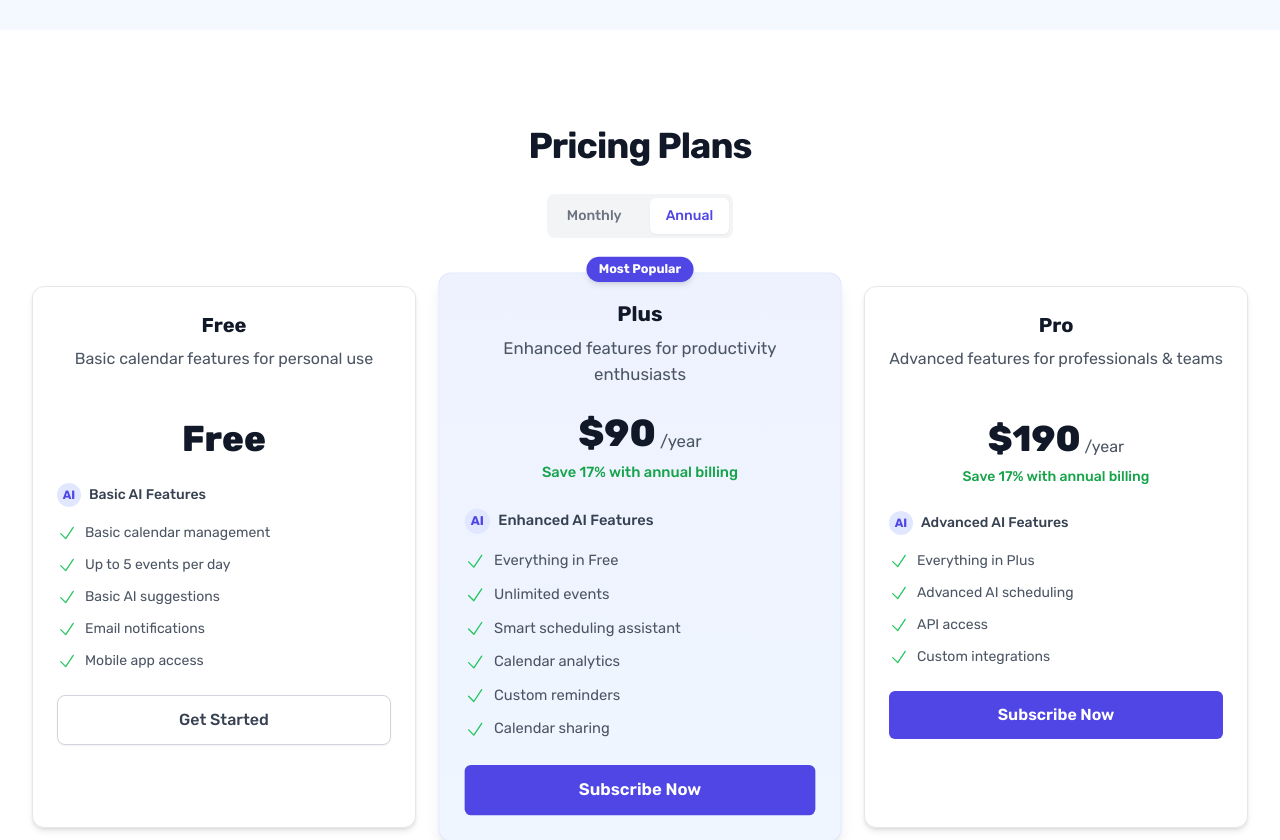
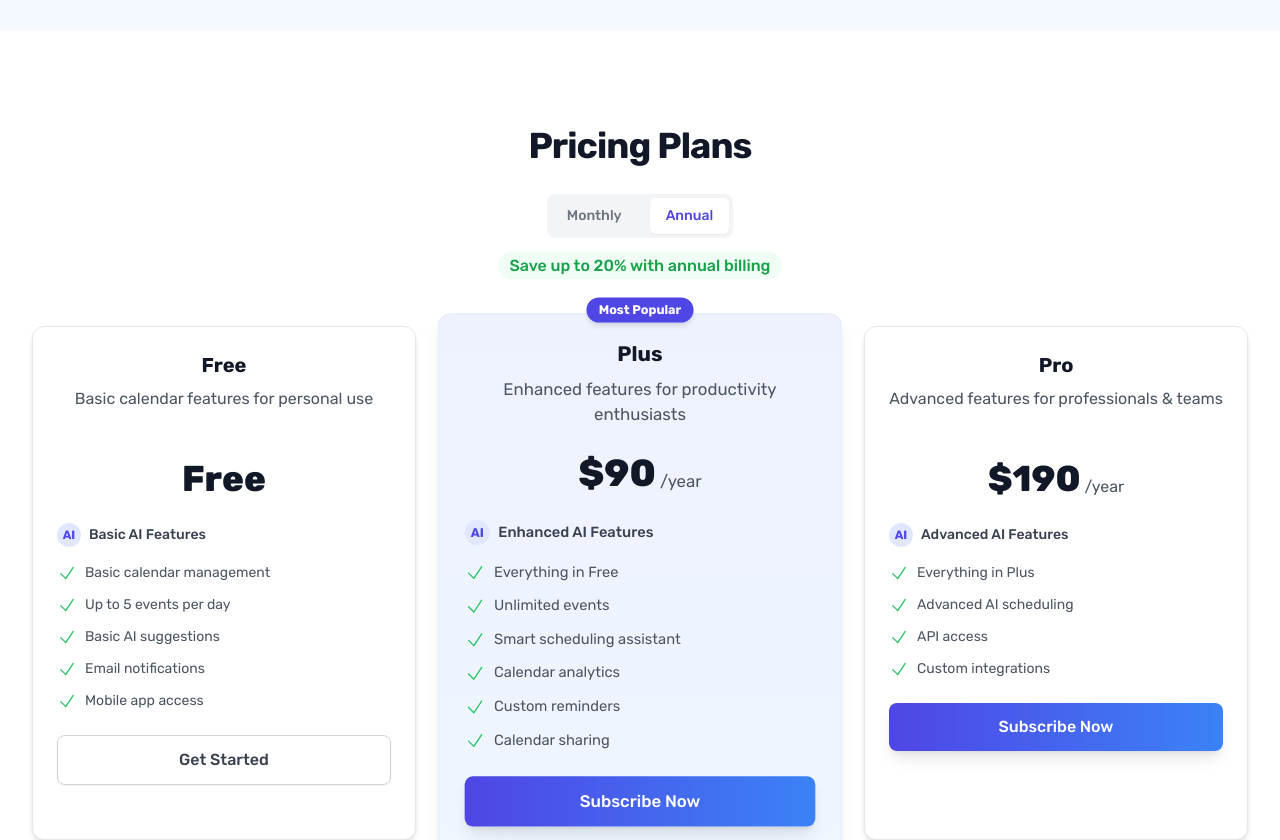
Before and after one commit to Gilad-Weinberger/Cally, a Next.js app: page / in a window 1280 px wide. Shown: the part 2780-3620 px from the top of the page. Built offline with nearby package versions, Linux system fonts and the light colour scheme; no server answers.

Commit message:
Refactor Pricing components: remove unnecessary logging in PricingCheckout, enhance button styling, and add maximum savings display in PricingSection for improved user experience.

```diff
--- a/components/pricing/PricingCard.jsx
+++ b/components/pricing/PricingCard.jsx
@@ -48,12 +48,6 @@ const PricingCard = ({ plan, isAnnual, savings }) => {
           </span>
           {price !== 0 && <span className="text-gray-600 ml-1">{period}</span>}
         </div>
-
-        {isAnnual && savings && !isPlanFree && (
-          <div className="mt-2 text-sm text-green-600 font-medium">
-            Save {savings}% with annual billing
-          </div>
-        )}
       </div>
 
       <div className="mb-6">
--- a/components/pricing/PricingCheckout.jsx
+++ b/components/pricing/PricingCheckout.jsx
@@ -9,35 +9,20 @@ const PricingCheckout = ({ planId }) => {
   const router = useRouter();
   const user = useAuth();
 
-  // Log when component mounts with planId
-  useEffect(() => {
-    console.log("PricingCheckout initialized with planId:", planId);
-  }, [planId]);
-
-  // Log when loading state changes
-  useEffect(() => {
-    if (isLoading === false) {
-      console.log("PricingCheckout: Loading is false", { planId });
-    }
-  }, [isLoading, planId]);
-
   const handleCheckout = async () => {
     setIsLoading(true);
-    console.log("Starting checkout with planId:", planId);
 
     try {
       const userId = user?.user?.uid || null;
       if (!userId) {
-        router.push("/signin");
+        router.push("/auth/signin");
         setIsLoading(false);
-        console.log("PricingCheckout: Loading is false - No user ID");
         return;
       }
 
       if (!planId) {
         console.error("No valid plan ID found");
         setIsLoading(false);
-        console.log("PricingCheckout: Loading is false - No valid plan ID");
         return;
       }
 
@@ -70,12 +55,10 @@ const PricingCheckout = ({ planId }) => {
         console.error("Checkout API error:", e);
         alert("There was an error setting up your checkout. Please try again.");
         setIsLoading(false);
-        console.log("PricingCheckout: Loading is false - API error", e);
       }
     } catch (error) {
       console.error("Error during checkout:", error);
       setIsLoading(false);
-      console.log("PricingCheckout: Loading is false - General error", error);
     }
   };
 
@@ -84,7 +67,7 @@ const PricingCheckout = ({ planId }) => {
       <button
         onClick={handleCheckout}
         disabled={isLoading || !planId}
-        className="w-full py-3 px-4 font-semibold rounded-md transition duration-200 disabled:opacity-50 flex items-center justify-center bg-indigo-600 hover:bg-indigo-700 text-white"
+        className={`w-full items-center justify-center rounded-lg bg-gradient-to-r from-indigo-600 to-blue-500 px-6 py-3 text-base font-medium text-white shadow-lg transition-all hover:from-indigo-700 hover:to-blue-600 focus:outline-none focus:ring-2 focus:ring-indigo-500 focus:ring-offset-2 flex disabled:opacity-50 disabled:cursor-not-allowed`}
       >
         {isLoading ? (
           <>
--- a/components/pricing/PricingSection.jsx
+++ b/components/pricing/PricingSection.jsx
@@ -75,6 +75,16 @@ const PricingSection = () => {
 
   const pricingPlans = getFilteredPlans();
 
+  // Find the maximum savings percentage among all plans
+  const maxSavingsPercentage = pricingPlans.reduce((max, plan) => {
+    if (plan.monthlyPrice === 0) return max;
+    const savings = calculateSavings(plan.monthlyPrice, plan.annualPrice);
+    return savings > max ? parseInt(savings) : max;
+  }, 0);
+
+  // Round up to the next 5%
+  const roundedSavingsPercentage = Math.ceil(maxSavingsPercentage / 5) * 5;
+
   console.log(pricingPlans);
 
   return (
@@ -88,6 +98,15 @@ const PricingSection = () => {
 
         {/* Pricing Toggle */}
         <PricingToggle isAnnual={isAnnual} setIsAnnual={setIsAnnual} />
+
+        {/* Savings Text */}
+        {isAnnual && maxSavingsPercentage > 0 && (
+          <div className="text-center mt-4">
+            <span className="text-md font-medium px-3 py-1 rounded-full bg-green-50 text-green-600">
+              Save up to {roundedSavingsPercentage}% with annual billing
+            </span>
+          </div>
+        )}
 
         {/* Pricing Cards */}
         <div className="mt-12 grid gap-8 md:grid-cols-3">
--- a/components/shared/layout/Navbar.jsx
+++ b/components/shared/layout/Navbar.jsx
@@ -13,7 +13,7 @@ import PrimaryButton from "../ui/PrimaryButton";
 import ButtonAccount from "../ui/ButtonAccount";
 
 const Navbar = () => {
-  const { user, logout } = useAuth();
+  const { user } = useAuth();
 
   // Navbar for authenticated users
   const AuthenticatedNavbar = () => (
--- a/context/AuthContext.jsx
+++ b/context/AuthContext.jsx
@@ -23,7 +23,9 @@ export const AuthProvider = ({ children }) => {
   const logout = async () => {
     try {
       await signOut(auth);
-      router.push("/auth/signin");
+      if (router.pathname !== '/dashboard') {
+        router.push("/auth/signin");
+      }
     } catch (error) {
       console.error("Error logging out:", error);
     }
```
